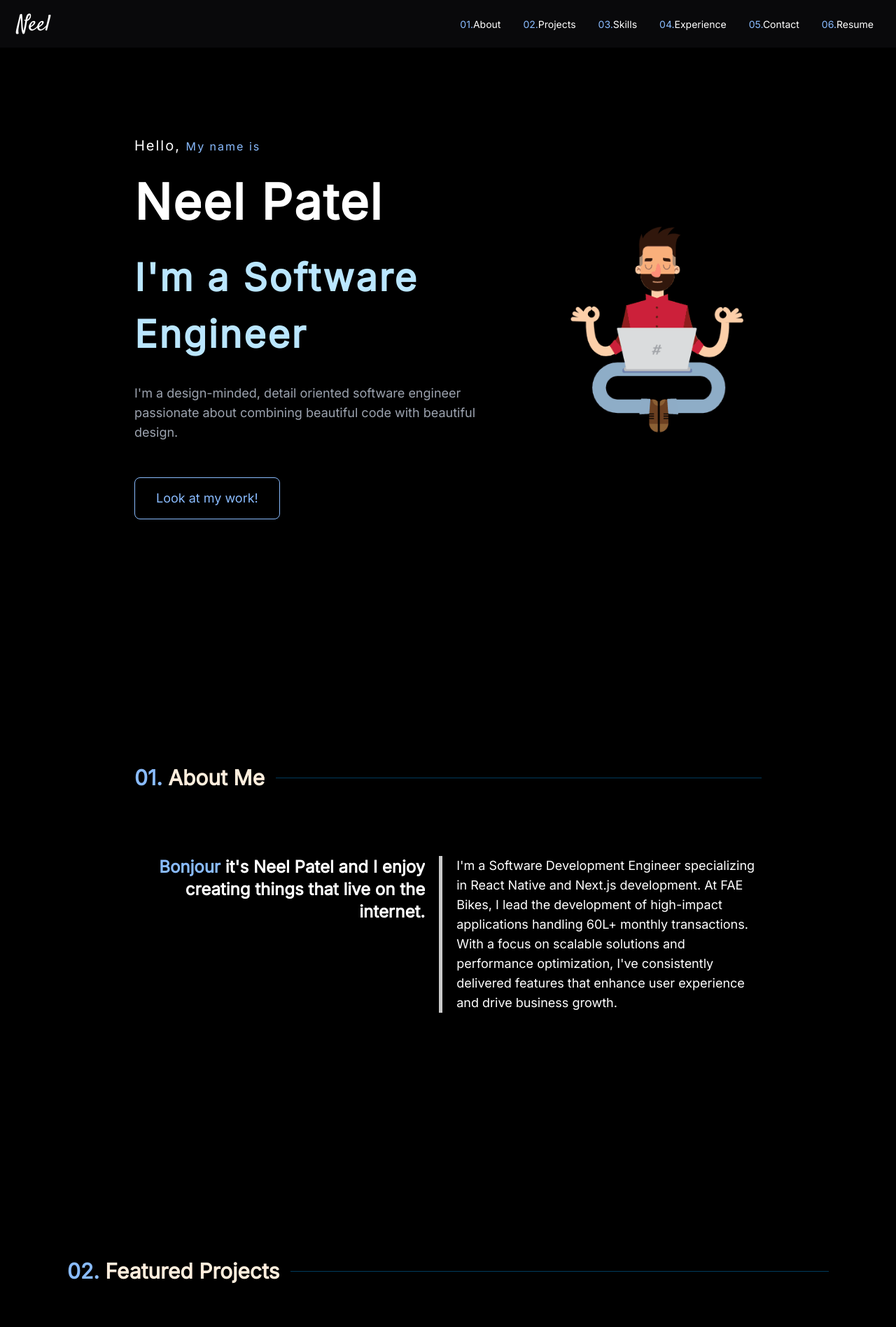
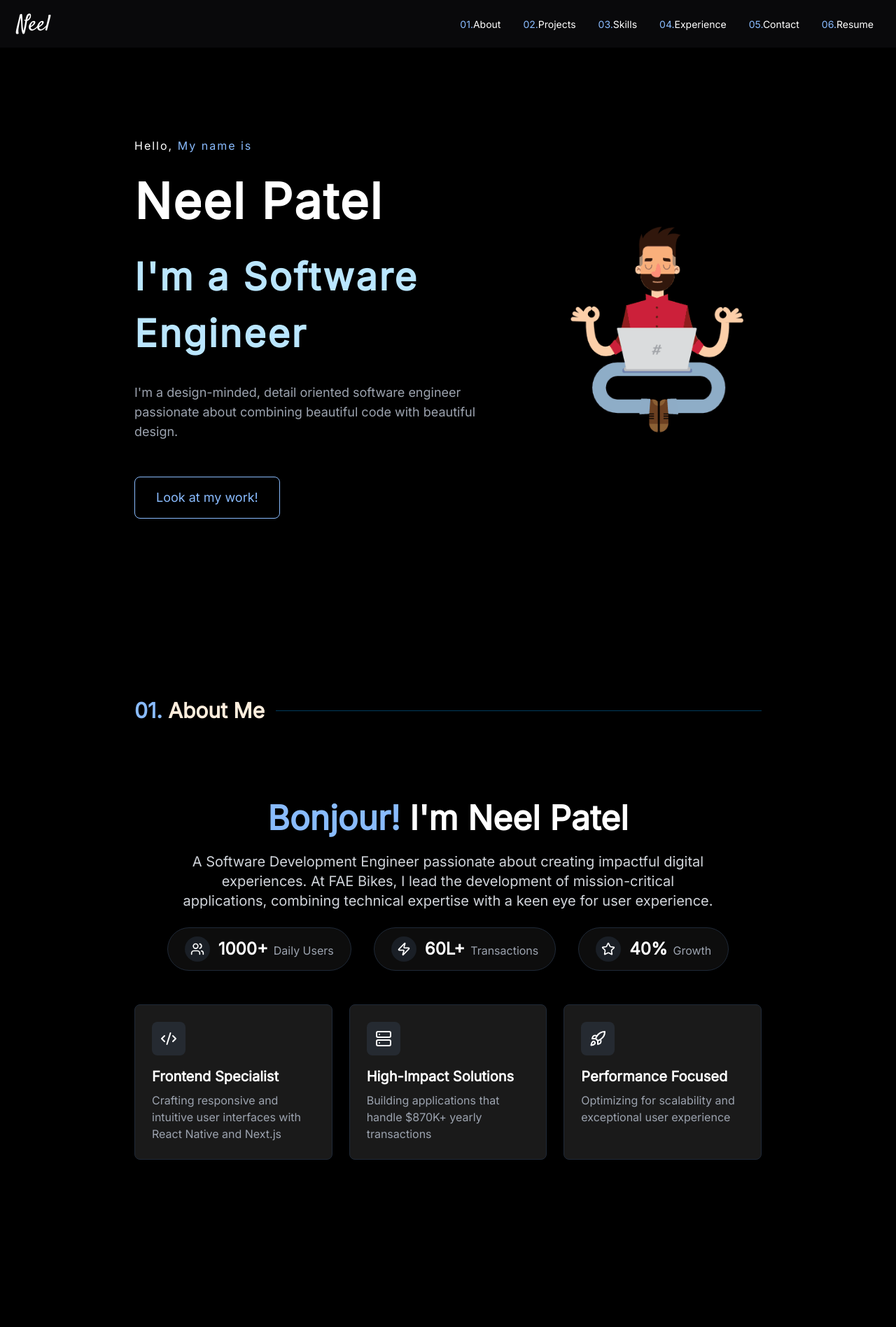
Before and after one commit to Neel2107/portfolio, a React (Vite) app: page / in a window 1280 px wide. Shown: the top 1896 px of the page at 70% size. Built offline with nearby package versions, Linux system fonts and the light colour scheme.

Commit message:
chore: blur fade in animations

```diff
--- a/src/App.tsx
+++ b/src/App.tsx
@@ -1,5 +1,4 @@
-import React, { Suspense, useState } from "react";
-import Loader from "./components/Loader/Loader";
+import React, { useState } from "react";
 import Navbar from "./components/Navbar/Navbar";
 import Sidebar from "./components/SidebarSection/Sidebar.tsx";
 import "./index.css";
--- a/src/components/AboutMeSection/AboutMeSection.tsx
+++ b/src/components/AboutMeSection/AboutMeSection.tsx
@@ -1,40 +1,104 @@
 import { motion } from "framer-motion";
 import SectionTitle from "../SectionTitle/SectionTitle";
+import { Code2, Rocket, Server, Star, Users, Zap } from "lucide-react";
 
 const AboutMeSection = () => {
+    const stats = [
+        { icon: <Users className="w-5 h-5" />, value: "1000+", label: "Daily Users" },
+        { icon: <Zap className="w-5 h-5" />, value: "60L+", label: "Transactions" },
+        { icon: <Star className="w-5 h-5" />, value: "40%", label: "Growth" }
+    ];
+
+    const highlights = [
+        {
+            icon: <Code2 className="w-6 h-6 text-[#89bbfe]" />,
+            title: "Frontend Specialist",
+            description: "Crafting responsive and intuitive user interfaces with React Native and Next.js"
+        },
+        {
+            icon: <Server className="w-6 h-6 text-[#89bbfe]" />,
+            title: "High-Impact Solutions",
+            description: "Building applications that handle $870K+ yearly transactions"
+        },
+        {
+            icon: <Rocket className="w-6 h-6 text-[#89bbfe]" />,
+            title: "Performance Focused",
+            description: "Optimizing for scalability and exceptional user experience"
+        }
+    ];
+
     return (
         <motion.div
             className="flex items-center justify-center min-h-screen w-full px-4 md:px-[15%] z-20 py-32"
             id="about"
-            initial={{ opacity: 0 }}
-            whileInView={{ opacity: 1 }}
+            initial={{ opacity: 0, filter: "blur(4px)" }}
+            whileInView={{ opacity: 1, filter: "blur(0px)" }}
             viewport={{ once: true }}
-            transition={{ duration: 0.6 }}
+            transition={{ duration: 0.5 }}
         >
-            <div className="flex flex-col h-full md:p-0  py-[10%] w-full">
+            <div className="flex flex-col h-full w-full max-w-6xl">
                 <SectionTitle number="01" title="About Me" />
 
-                <div className="flex md:flex-row flex-col justify-center pt-[30px]">
-                    <motion.span
-                        className="md:text-2xl text-lg md:font-semibold font-normal md:text-right text-left md:mr-5 mr-0 md:w-max w-[80%] overflow-hidden text-ellipsis"
-                        initial={{ opacity: 0, x: -50 }}
-                        whileInView={{ opacity: 1, x: 0 }}
+                <div className="mt-12 space-y-12">
+                    <motion.div
+                        className="text-center space-y-6"
+                        initial={{ opacity: 0, filter: "blur(4px)" }}
+                        whileInView={{ opacity: 1, filter: "blur(0px)" }}
                         viewport={{ once: true }}
-                        transition={{ duration: 0.6, delay: 0.4 }}
+                        transition={{ duration: 0.5, delay: 0.2 }}
                     >
-                        <span className="text-[#89bbfe]">Bonjour </span>
-                        it's Neel Patel and I enjoy creating things that live on the internet.
-                    </motion.span>
+                        <h2 className="text-4xl md:text-5xl font-bold">
+                            <span className="text-[#89bbfe]">Bonjour! </span>
+                            I'm Neel Patel
+                        </h2>
+                        <p className="text-gray-300 text-lg md:text-xl max-w-3xl mx-auto leading-relaxed">
+                            A Software Development Engineer passionate about creating impactful digital experiences. At FAE Bikes, I lead the development of mission-critical applications, combining technical expertise with a keen eye for user experience.
+                        </p>
 
-                    <motion.p
-                        className="md:border-l-[5px] border-l-0 border-[#cacaca] text-silver md:text-lg text-base leading-[30px] md:pl-5 pl-0 w-full md:pt-0 pt-5"
-                        initial={{ opacity: 0, x: 50 }}
-                        whileInView={{ opacity: 1, x: 0 }}
+                        <div className="flex flex-wrap justify-center gap-8 mt-8">
+                            {stats.map((stat, index) => (
+                                <motion.div
+                                    key={index}
+                                    className="flex items-center gap-3 bg-[#1a1a1a]/50 px-6 py-3 rounded-full border border-gray-800"
+                                    whileHover={{ scale: 1.05 }}
+                                >
+                                    <div className="p-2 bg-[#89bbfe]/10 rounded-full text-[#89bbfe]">
+                                        {stat.icon}
+                                    </div>
+                                    <div className="flex items-baseline gap-2">
+                                        <span className="text-2xl font-bold text-white">{stat.value}</span>
+                                        <span className="text-gray-400">{stat.label}</span>
+                                    </div>
+                                </motion.div>
+                            ))}
+                        </div>
+                    </motion.div>
+
+                    <motion.div
+                        className="grid md:grid-cols-3 gap-6"
+                        initial={{ opacity: 0, filter: "blur(4px)" }}
+                        whileInView={{ opacity: 1, filter: "blur(0px)" }}
                         viewport={{ once: true }}
-                        transition={{ duration: 0.6, delay: 0.6 }}
+                        transition={{ duration: 0.5, delay: 0.3 }}
                     >
-                        I'm a Software Development Engineer specializing in React Native and Next.js development. At FAE Bikes, I lead the development of high-impact applications handling 60L+ monthly transactions. With a focus on scalable solutions and performance optimization, I've consistently delivered features that enhance user experience and drive business growth.
-                    </motion.p>
+                        {highlights.map((item, index) => (
+                            <motion.div
+                                key={index}
+                                className="bg-[#1a1a1a] p-6 rounded-lg border border-gray-800 hover:border-[#89bbfe]/50 transition-all"
+                                whileHover={{ scale: 1.02 }}
+                            >
+                                <div className="space-y-4">
+                                    <div className="p-3 bg-[#89bbfe]/10 rounded-lg w-fit">
+                                        {item.icon}
+                                    </div>
+                                    <div>
+                                        <h3 className="text-xl font-semibold mb-2">{item.title}</h3>
+                                        <p className="text-gray-400">{item.description}</p>
+                                    </div>
+                                </div>
+                            </motion.div>
+                        ))}
+                    </motion.div>
                 </div>
             </div>
         </motion.div>
--- a/src/components/MainContainer/MainContainer.tsx
+++ b/src/components/MainContainer/MainContainer.tsx
@@ -5,42 +5,43 @@ const MainContainer = () => {
     <div className='flex items-center w-full px-4 md:px-[15%] py-[10%] my-0 z-100 md:flex-row flex-col md:justify-between justify-center' id='Home'>
       <motion.div
         className='flex flex-col w-full z-10 md:mt-0 mt-[50%]'
-        initial={{ opacity: 0, y: 20 }}
-        animate={{ opacity: 1, y: 0 }}
+        initial={{ opacity: 0, filter: "blur(4px)" }}
+        animate={{ opacity: 1, filter: "blur(0px)" }}
+        transition={{ duration: 0.5 }}
       >
         <motion.span
           className='text-[#89bbfe] text-base tracking-[2px]'
-          initial={{ opacity: 0, y: 20 }}
-          animate={{ opacity: 1, y: 0 }}
-          transition={{ delay: 1.1 }}
+          initial={{ opacity: 0, filter: "blur(4px)" }}
+          animate={{ opacity: 1, filter: "blur(0px)" }}
+          transition={{ duration: 0.5, delay: 0.2 }}
         >
-          <span className='md:text-[20px] text-base'>Hello, </span>
+          <span className=' '>Hello, </span>
           My name is
         </motion.span>
 
         <motion.span
           className='text-white text-[2.75rem] md:text-[70px] font-semibold tracking-[2px] my-[10px] md:my-[15px] w-full'
-          initial={{ opacity: 0, y: 20 }}
-          animate={{ opacity: 1, y: 0 }}
-          transition={{ delay: 1.2 }}
+          initial={{ opacity: 0, filter: "blur(4px)" }}
+          animate={{ opacity: 1, filter: "blur(0px)" }}
+          transition={{ duration: 0.5, delay: 0.3 }}
         >
           Neel Patel
         </motion.span>
 
         <motion.span
           className='text-[#bae6ff] text-[1.35rem] md:text-[54px] tracking-wider font-semibold'
-          initial={{ opacity: 0, y: 20 }}
-          animate={{ opacity: 1, y: 0 }}
-          transition={{ delay: 1.3 }}
+          initial={{ opacity: 0, filter: "blur(4px)" }}
+          animate={{ opacity: 1, filter: "blur(0px)" }}
+          transition={{ duration: 0.5, delay: 0.4 }}
         >
           I'm a Software Engineer
         </motion.span>
 
         <motion.p
           className='text-gray-400 text-base md:text-lg leading-[25px] mt-[30px] max-w-[550px] text-left'
-          initial={{ opacity: 0, y: 20 }}
-          animate={{ opacity: 1, y: 0 }}
-          transition={{ delay: 1.4 }}
+          initial={{ opacity: 0, filter: "blur(4px)" }}
+          animate={{ opacity: 1, filter: "blur(0px)" }}
+          transition={{ duration: 0.5, delay: 0.5 }}
         >
           I'm a design-minded, detail oriented software engineer passionate about combining beautiful code with beautiful design.
         </motion.p>
@@ -48,9 +49,9 @@ const MainContainer = () => {
         <motion.a
           href="#project"
           className='bg-transparent border border-[#89bbfe] rounded-lg text-[#89bbfe] cursor-pointer flex flex-row justify-around mt-[30px] md:mt-[50px] px-3 md:px-[30px] py-3 md:py-[15px] text-xs md:text-lg w-max hover:bg-[#89bbfe]/10 hover:text-white transition-all duration-300'
-          initial={{ opacity: 0 }}
-          animate={{ opacity: 1 }}
-          transition={{ delay: 1.5 }}
+          initial={{ opacity: 0, filter: "blur(4px)" }}
+          animate={{ opacity: 1, filter: "blur(0px)" }}
+          transition={{ duration: 0.5, delay: 0.6 }}
           whileHover={{ scale: 1.05 }}
           whileTap={{ scale: 0.95 }}
         >
@@ -60,9 +61,9 @@ const MainContainer = () => {
 
       <motion.div
         className='z-10 md:block hidden'
-        initial={{ opacity: 0 }}
-        animate={{ opacity: 1 }}
-        transition={{ delay: 1.7 }}
+        initial={{ opacity: 0, filter: "blur(4px)" }}
+        animate={{ opacity: 1, filter: "blur(0px)" }}
+        transition={{ duration: 0.5, delay: 0.7 }}
       >
         <img
           loading='lazy'
```
Lines whose indentation alone changed are shown as unchanged.
